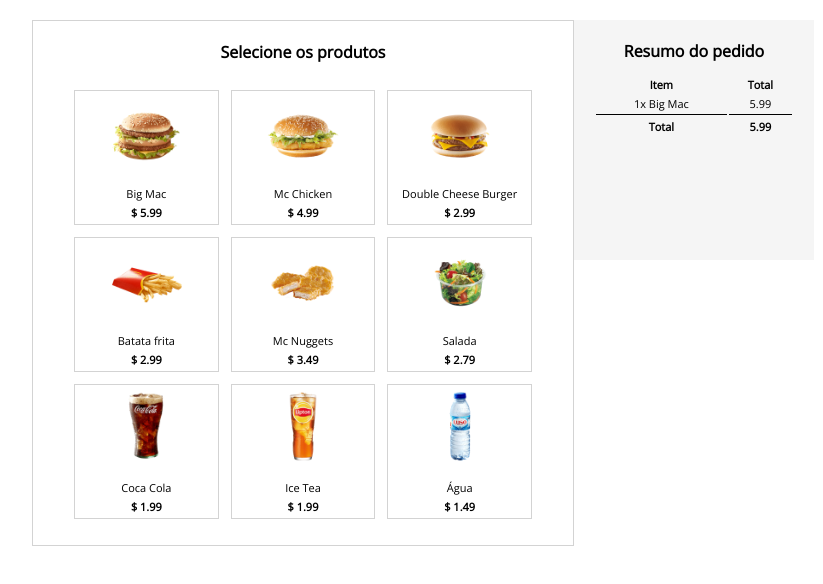
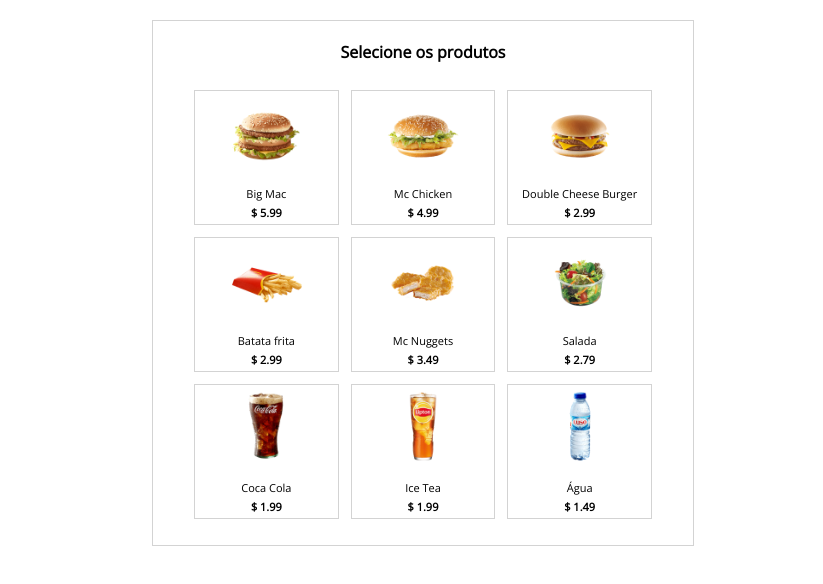
Before and after one commit to lucamartinsb/self-service-machine, a plain HTML site: page index.html in a window 1280 px wide. Shown: the whole page, without its empty margins (217-1040 px from the left). Drawn offline with nearby package versions, Linux system fonts and the light colour scheme.

Commit message:
giving iterativity to the summary and creating the total method

```diff
--- a/index.html
+++ b/index.html
@@ -17,12 +17,8 @@
 
         <section class="items">
             <h4>Selecione os produtos</h4>
-                <div
-                    v-for="product in products"
-                    @click="product.active = !product.active"
-                    :class="{ selected : product.active }"
-                    :class="product.active ? 'selected' : ''"
-                    class="product">
+            <div v-for="product in products" @click="product.active = !product.active"
+                :class="{ selected : product.active }" :class="product.active ? 'selected' : ''" class="product">
                 <div class="photo">
                     <img :src="product.photo">
                 </div>
@@ -30,7 +26,7 @@
                     <span class="name">{{product.name}}</span>
                     <span class="price">$ {{product.price }}</span>
                     <div class="quantity-area" v-if="product.active">
-                            <button @click.stop="product.quantity--" :disabled="product.quantity <= 0">-</button>
+                        <button @click.stop="product.quantity--" :disabled="product.quantity <= 1">-</button>
                         <span class="quantity">{{product.quantity}}</span>
                         <button @click.stop="product.quantity++" :disabled="product.quantity <= 0">+</button>
                     </div>
@@ -38,7 +34,7 @@
             </div>
         </section>
 
-            <section class="summary">
+        <section class="summary" v-if="total() > 0">
             <strong>Resumo do pedido</strong>
             <table>
                 <thead>
@@ -48,14 +44,15 @@
                     </tr>
                 </thead>
                 <tbody>
-                        <tr>
-                            <td>1x Big Mac</td>
-                            <td>5.99</td>
+                    <tr v-for="product in products">
+                        <template v-if="product.active">
+                            <td>{{product.quantity + 'x ' + product.name}}</td>
+                            <td>{{(product.quantity * product.price).toFixed(2)}}</td>
+                        </template>
                     </tr>
-
                     <tr>
                         <th>Total</th>
-                            <th>5.99</th>
+                        <th>{{ total() }}</th>
                     </tr>
                 </tbody>
             </table>
--- a/scripts.js
+++ b/scripts.js
@@ -69,6 +69,18 @@
         return {
             products: window.products
         }
+    },
+    methods: {
+        total: function () {
+            let total = 0;
+            this.products.forEach(
+                (item) => {
+                    if (item.active) {
+                        total += item.price * item.quantity;
+                    }
+                })
+            return total.toFixed(2);
+        }
     }
 }
 
```
Lines whose indentation alone changed are shown as unchanged.
